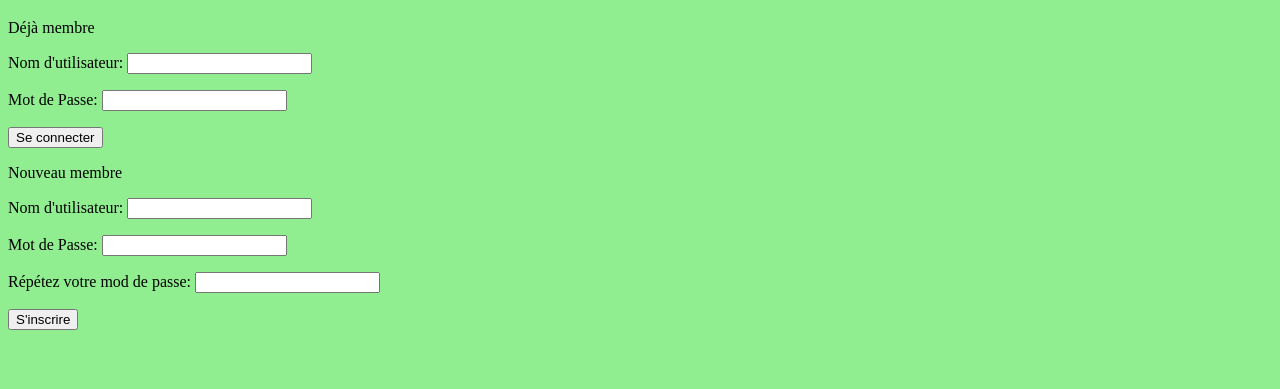
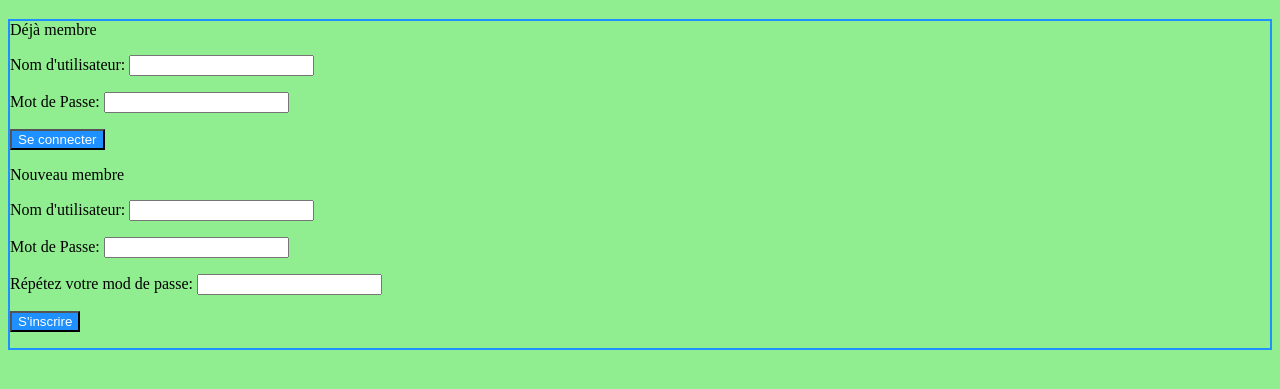
Before and after one commit to jessiebak/horizon, a plain HTML site: page login.html in a window 1280 px wide. Shown: the part 121-510 px from the top of the page. Drawn offline with Linux system fonts and the light colour scheme.

Commit message:
site sans bootstrap

```diff
--- a/login.html
+++ b/login.html
@@ -29,6 +29,7 @@
 <main>
 	<h1>Se Connecter</h1>
 
+	<div class="loginbox">
 		<form action="post" id= "signin" name = "signin">
 			<section>Déjà membre
 				<p>
@@ -40,7 +41,7 @@
 					<input type="password" id= "password" name="password">
 				</p>
 				<p>
-				<button type="submit	", onclick="Connect()" form = "signin")>Se connecter</button>
+					<button class= "login" type="submit	", onclick="Connect()" form = "signin")>Se connecter</button>
 					<script src= "script.js"></script>
 				</p>
 
@@ -60,10 +61,11 @@
 		<label for="password">Répétez votre mod de passe:</label>
 		<input type="password2" id= "password2" name="password">
 		<p>
-	<button class = "login" type="submit	", onclick="Connect()" form = "signin")>S'inscrire</button>
+		<button class = "login" type="submit", onclick="Connect()" form = "signin")>S'inscrire</button>
 		<script src= "script.js"></script>
 		</p>
 		</form>
+	</div>
 </main>
 </body>
 
--- a/style.css
+++ b/style.css
@@ -62,7 +62,15 @@ h1 {
 }
 
 
-button .login
+button.login
 {
- outline-color: ;
+ background-color: dodgerblue;
+ color: white;
 }
+
+div.loginbox {
+	display: flex;
+	align-items: center;
+	border: 2px dodgerblue solid;
+	block-size: auto;
+}
```
Also changed, not shown: index.html (+8 -3 lines). Lines whose indentation alone changed are shown as unchanged.
